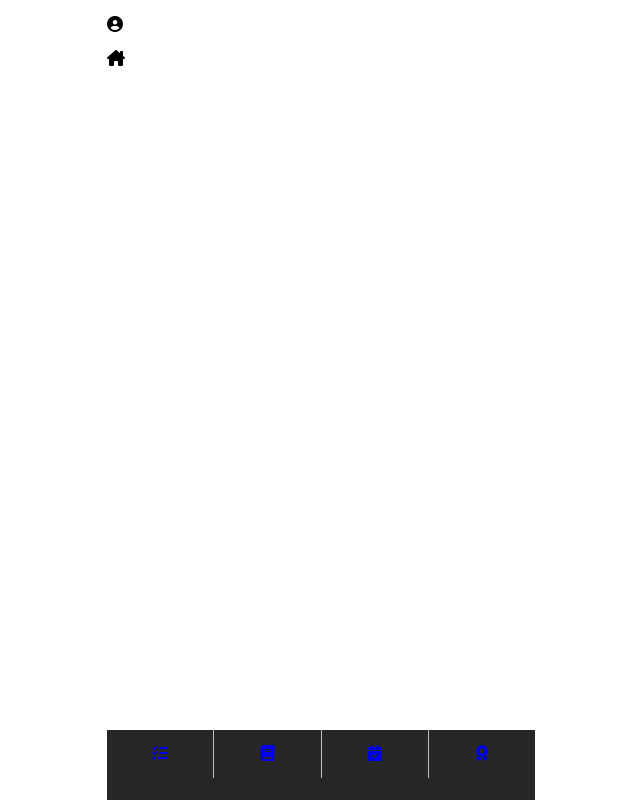
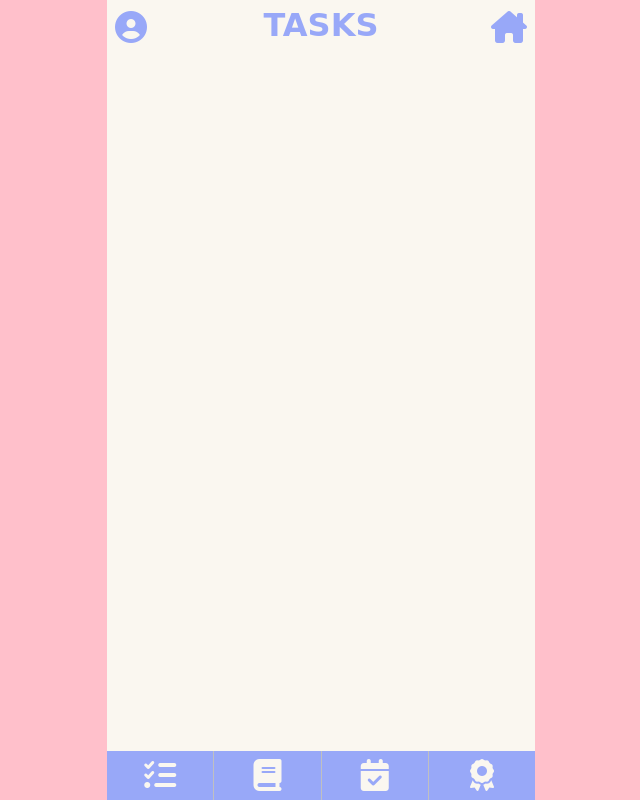
Before and after one commit to BabaMonteiro/IHC_Project, a plain HTML site: page index.html in a window 1280 px wide. Shown: the whole page, without its empty margins (319-959 px from the left). Drawn offline with Linux system fonts and the light colour scheme.

Commit message:
a babá vai gostar

```diff
--- a/index.html
+++ b/index.html
@@ -20,14 +20,23 @@
             <p class="browsehappy">You are using an <strong>outdated</strong> browser. Please <a href="#">upgrade your browser</a> to improve your experience.</p>
         <![endif]-->
         <main>
-            <p><i class="fa-solid fa-circle-user"></i></p>
-            <p><i class="fa-solid fa-house-chimney"></i></p>
+            <div class="navbar-top">
+                <div class="topleft">
+                    <a href="#"><i class="fa-solid fa-circle-user fa-2xl"></i></a>
+                </div>
+                <div class="topcenter">
+                    <h1 class="page-title">TASKS</h1>
+                </div>
+                <div class="topright">
+                    <a href="#"><i class="fa-solid fa-house-chimney fa-2xl"></i></a>
+                </div>
+            </div>
             <div class="navbar">
                 <ul>
-                    <li><a href="#"><i class="fa-solid fa-list-check"></i></a></li>
-                    <li><a href="#"><i class="fa-solid fa-book"></i></a></li>
-                    <li><a href="#"><i class="fa-solid fa-calendar-check"></i></a></li>
-                    <li><a href="#"><i class="fa-solid fa-award"></i></a></li>
+                    <li><a href="#"><i class="fa-solid fa-list-check fa-2xl"></i></a></li>
+                    <li><a href="#"><i class="fa-solid fa-book fa-2xl"></i></a></li>
+                    <li><a href="#"><i class="fa-solid fa-calendar-check fa-2xl"></i></a></li>
+                    <li><a href="#"><i class="fa-solid fa-award fa-2xl"></i></a></li>
                 </ul>
             </div>
         </main>
--- a/styles/constraints.css
+++ b/styles/constraints.css
@@ -3,11 +3,14 @@
 }
 
 body {
+    background-color: pink;
     margin: 0;
     padding: 0;
+    font-family: comic-sans-ms, cursive;
 }
 
 main {
+    background-color: #FAF7F0;
     max-width: var(--screen-width);
     height: 100%;
     position: absolute;
--- a/styles/navbar.css
+++ b/styles/navbar.css
@@ -1,5 +1,6 @@
 :root {
     --navbar-icon-size: 40px;
+    --navbar-color: #98A8F8;
 }
 
 ul {
@@ -13,10 +14,13 @@ li {
 
 .navbar {
     width: var(--screen-width);
-    height: 70px;
     position: fixed;
     bottom: 0;
-    background-color: rgb(39, 39, 39);
+    background-color: var(--navbar-color);
+}
+
+.navbar i{
+    color: #FAF7F0;
 }
 
 .navbar img {
@@ -43,6 +47,15 @@ li {
     border-right: 1px solid silver;
 }
 
+.navbar-top{
+    display: fixed;
+    flex-direction: row;
+}
+
+.navbar-top i{
+    color:#98A8F8
+}
+
 @media only screen and (max-width: 428px) {
     .navbar ul {
         width: 100vw;
--- a/styles/styles.css
+++ b/styles/styles.css
@@ -4,3 +4,27 @@
     --color3: #BCCEF8;
     --color4: #98A8F8;
 }   /*var(--color...)*/
+
+.page-title{
+    color: var(--color4)
+}
+
+.topleft{
+    position: absolute;
+    top: 18px;
+    left: 8px;
+}
+
+.topcenter{
+    position: absolute;
+    left: 30%;
+    right: 30%;
+    top: -15px;
+    text-align: center;
+}
+
+.topright{
+    position: absolute;
+    top: 18px;
+    right: 8px;
+}
```
